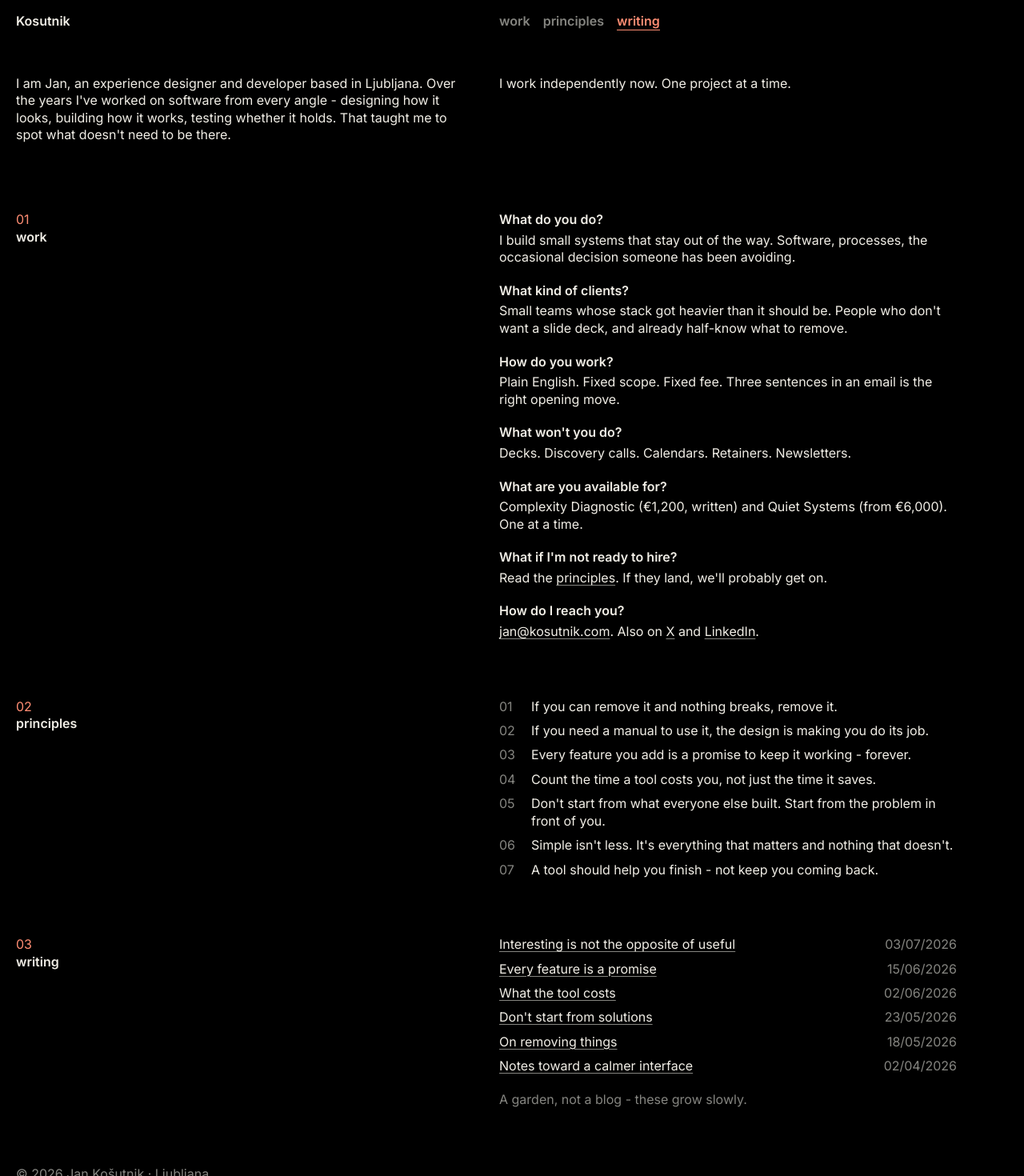
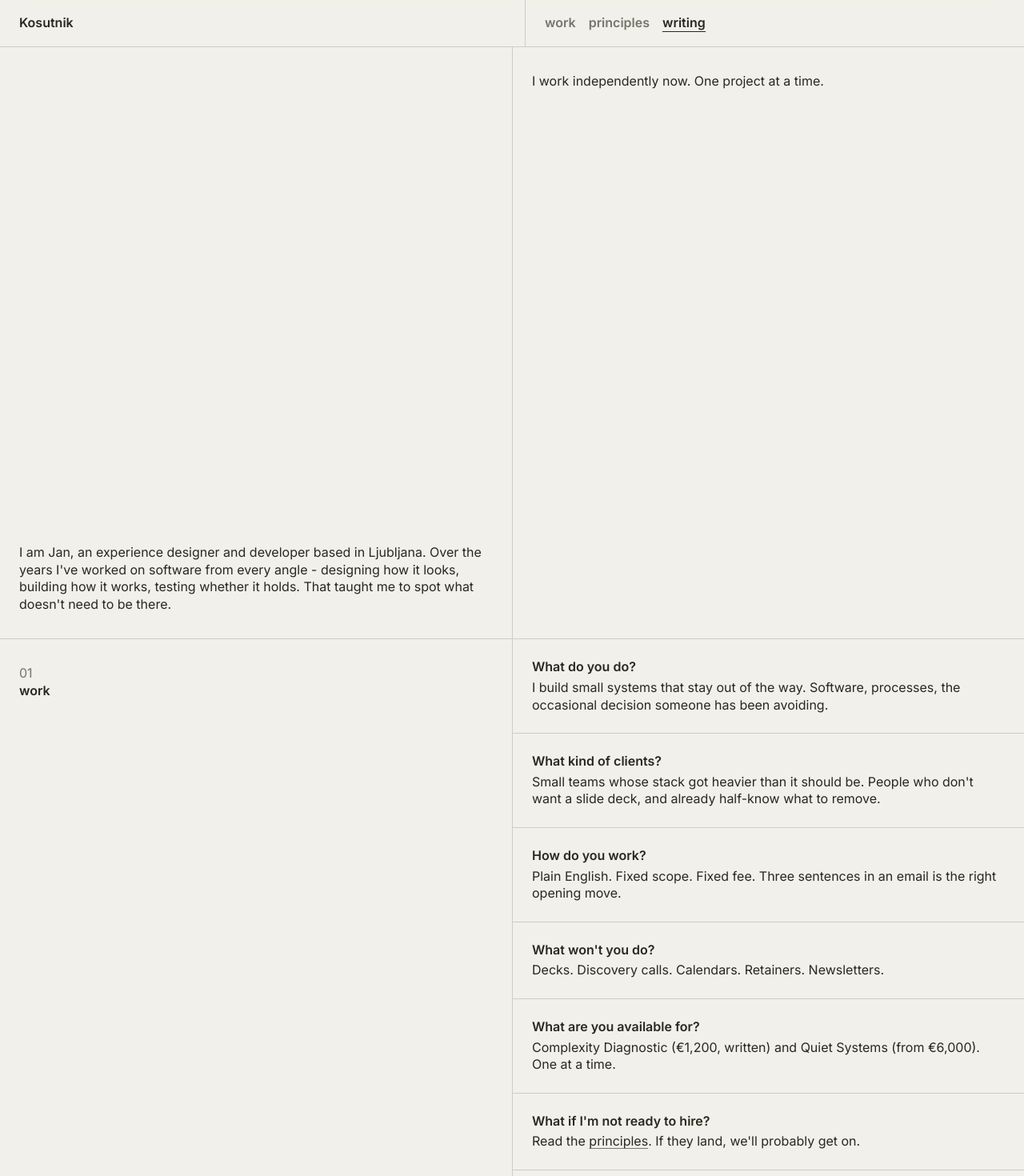
Before and after one commit to JanKosutnik/Kosutnik, a Next.js app: page /v1 in a window 1280 px wide. Shown: the top 1470 px of the page at 80% size. Built offline with nearby package versions, Linux system fonts and the light colour scheme.

Commit message:
Codex redesign v1 as split editorial layout

```diff
--- a/app/v1/v1.module.css
+++ b/app/v1/v1.module.css
@@ -18,12 +18,18 @@
 .page ::selection { background: #d5d0c5; color: #111; }
 
 .color {
+  --surface: #f1f0ea;
+  --ink: #29281f;
+  --muted: #77756b;
+  --line: #cfcdc4;
+  --header-rest: rgba(241, 240, 234, .82);
+  --header-scrolled: rgba(241, 240, 234, .94);
   width: 100%;
   max-width: none;
+  color-scheme: light;
 }
 
-.color > * { max-width: 76rem; }
-.color ::selection { background: #ff8d73; color: #111; }
+.color ::selection { background: #29281f; color: #f1f0ea; }
 
 .header,
 .grid {
@@ -88,8 +94,68 @@
 .sectionTitle span { color: var(--muted); }
 .sectionTitle h2 { font-weight: 600; }
 
-.color .sectionTitle > span { color: #ff8d73; }
-.color .nav a[data-active='true'] { color: #ff8d73; }
+.color .header {
+  border-bottom: 1px solid var(--line);
+  padding: 0;
+}
+
+.color .brand,
+.color .nav { padding: 1.15rem 1.5rem; }
+.color .nav { border-left: 1px solid var(--line); }
+
+.color .grid {
+  min-height: 36rem;
+  column-gap: 0;
+  padding: 0;
+  border-bottom: 1px solid var(--line);
+  scroll-margin-top: 3.75rem;
+}
+
+.color .grid > :first-child { padding: 2rem 1.5rem; }
+.color .grid > :last-child {
+  border-left: 1px solid var(--line);
+  padding: 2rem 1.5rem;
+}
+
+.color .intro { min-height: calc(100vh - 3.75rem); }
+.color .intro h1 {
+  display: flex;
+  align-items: flex-end;
+}
+
+.color .intro p {
+  display: flex;
+  align-items: flex-start;
+}
+
+.color .sectionTitle {
+  position: sticky;
+  top: 3.75rem;
+  align-self: start;
+}
+
+.color .stack { gap: 0; padding: 0 !important; }
+.color .answer { padding: 1.5rem; }
+.color .answer + .answer { border-top: 1px solid var(--line); }
+
+.color .principles { gap: 0; padding: 0 !important; }
+.color .principles li { padding: 1.25rem 1.5rem; }
+.color .principles li + li { border-top: 1px solid var(--line); }
+
+.color #writing > div { padding: 0; }
+.color .writing { gap: 0; }
+.color .writing a { padding: 1.25rem 1.5rem; }
+.color .writing a + a { border-top: 1px solid var(--line); }
+.color .note {
+  margin: 0;
+  padding: 2rem 1.5rem;
+  border-top: 1px solid var(--line);
+}
+
+.color .footer {
+  padding: 2rem 1.5rem;
+  border-top: 0;
+}
 
 .stack { display: grid; gap: 1.25rem; }
 .answer h3 { margin: 0 0 .25rem; font-weight: 600; }
@@ -147,6 +213,25 @@
   .header { grid-template-columns: 1fr; row-gap: .5rem; }
   .grid { grid-template-columns: 1fr; row-gap: 1.25rem; }
   .intro { padding-top: 2rem; }
+
+  .color .header { row-gap: 0; }
+  .color .nav {
+    border-top: 1px solid var(--line);
+    border-left: 0;
+  }
+  .color .grid {
+    min-height: 0;
+    row-gap: 0;
+  }
+  .color .intro {
+    min-height: calc(100vh - 6.5rem);
+    padding-top: 0;
+  }
+  .color .grid > :last-child {
+    border-top: 1px solid var(--line);
+    border-left: 0;
+  }
+  .color .sectionTitle { position: static; }
 }
 
 @media (prefers-reduced-motion: reduce) {
```
